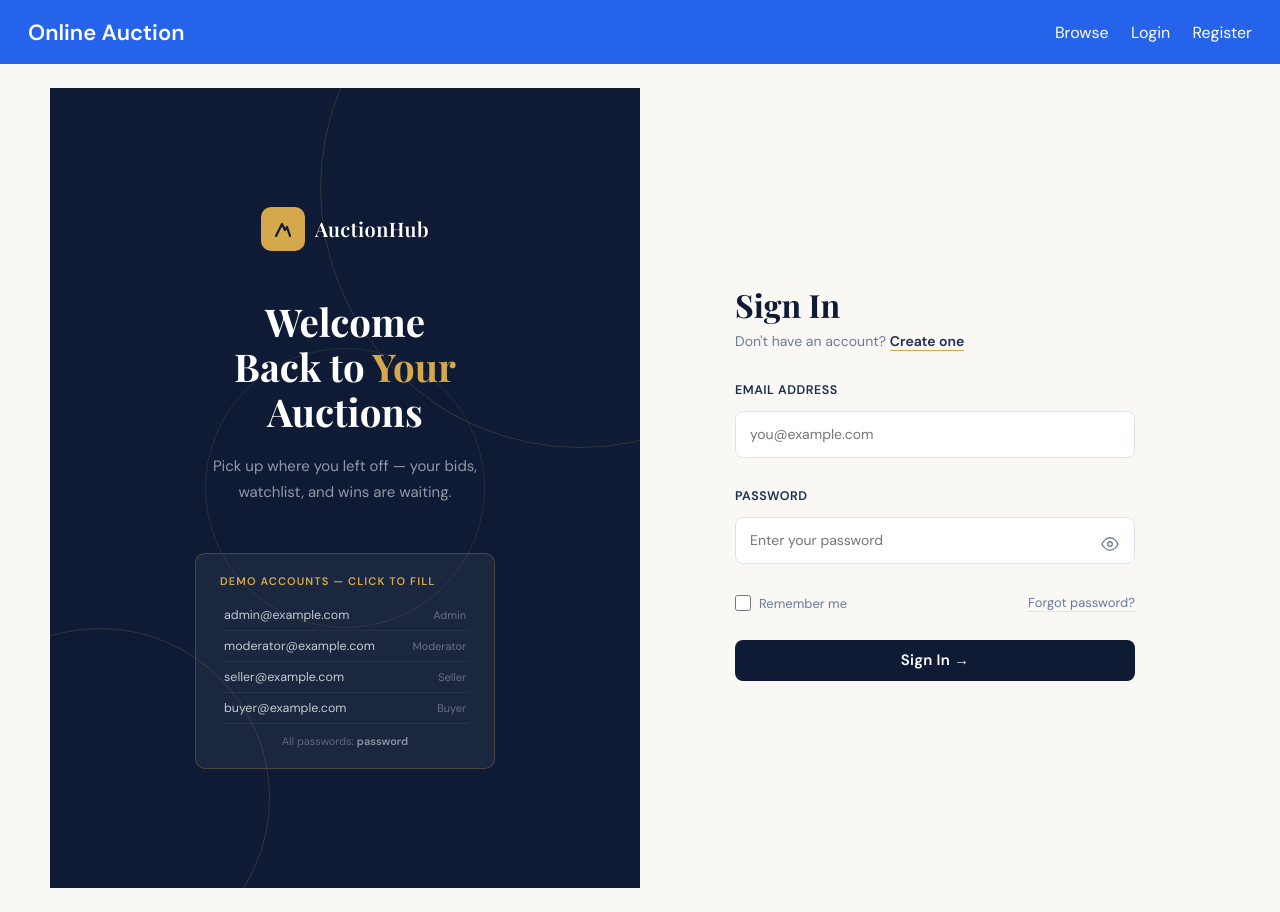
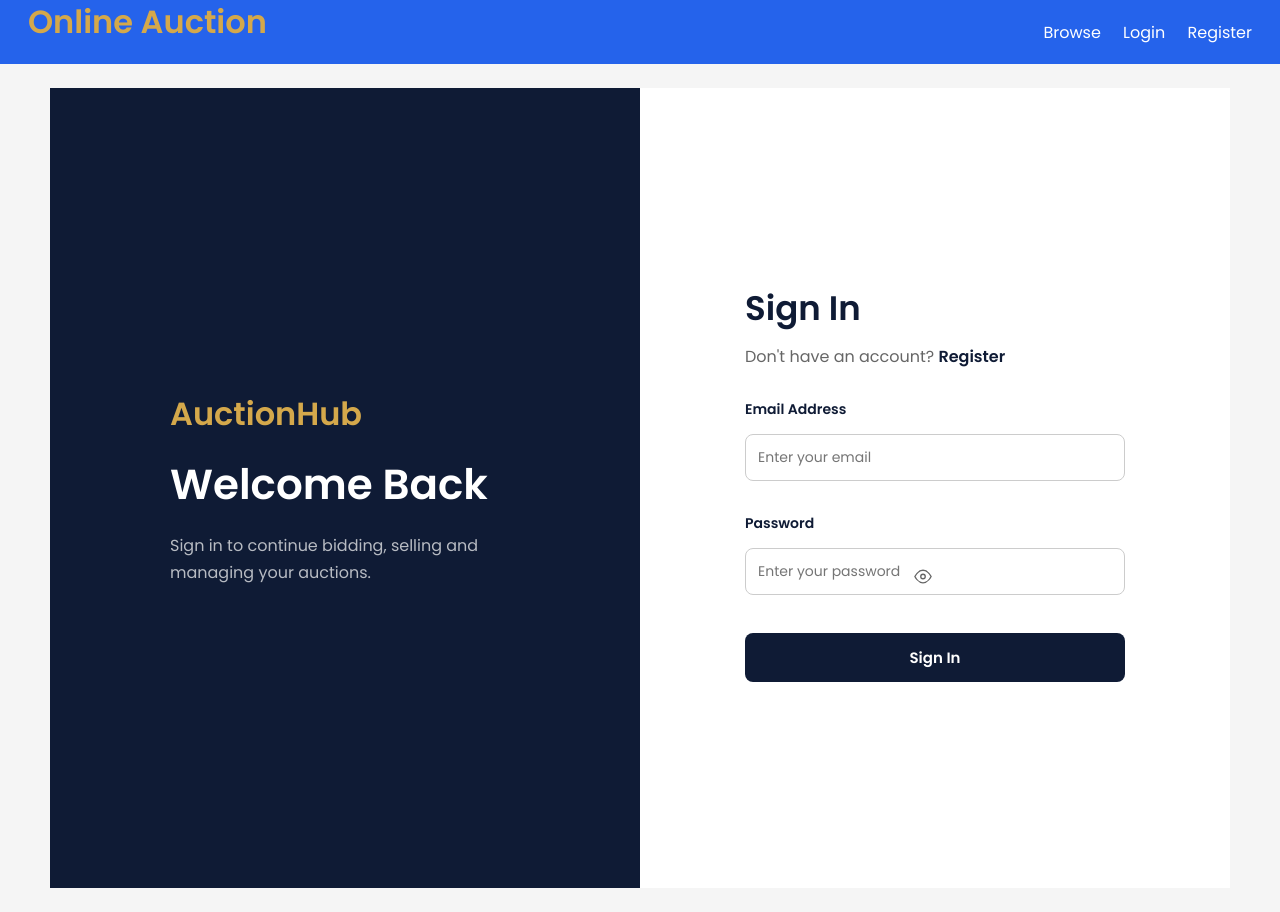
Before and after one commit to UtshabSaha/online-auction-system, a PHP site: page /index.php?page=login in a window 1280 px wide. Before the commit the page ends 888 px from the top, so only its background shows below. Run offline with PHP 8.4, Linux system fonts and the light colour scheme.

Commit message:
Unnecessary stuffs have been removed

```diff
--- a/app/views/auth/login.php
+++ b/app/views/auth/login.php
@@ -1,473 +1,422 @@
 <?php
-if (is_logged_in()) { redirect_to('index.php?page=home'); }
+if (is_logged_in()) {
+    redirect_to('index.php?page=home');
+}
 
 $error = '';
 $old_email = '';
 
 if ($_SERVER['REQUEST_METHOD'] === 'POST') {
-    $email    = trim($_POST['email']    ?? '');
+
+    $email = trim($_POST['email'] ?? '');
     $password = $_POST['password'] ?? '';
+
     $old_email = $email;
 
     if ($email === '' || $password === '') {
+
         $error = 'Please enter your email and password.';
+
     } else {
-        $stmt = $conn->prepare('SELECT id, name, password_hash, role, seller_verified, is_active FROM users WHERE email = ? LIMIT 1');
+
+        $stmt = $conn->prepare('
+            SELECT id, name, password_hash, role, seller_verified, is_active
+            FROM users
+            WHERE email = ?
+            LIMIT 1
+        ');
+
         $stmt->bind_param('s', $email);
         $stmt->execute();
+
         $result = $stmt->get_result();
-        $user   = $result->fetch_assoc();
+        $user = $result->fetch_assoc();
+
         $stmt->close();
 
         if (!$user || !password_verify($password, $user['password_hash'])) {
+
             $error = 'Incorrect email or password.';
+
         } elseif (!$user['is_active']) {
-            $error = 'Your account has been deactivated. Please contact support.';
+
+            $error = 'Your account has been deactivated.';
+
         } else {
+
             session_regenerate_id(true);
-            $_SESSION['user_id']         = $user['id'];
-            $_SESSION['user_name']       = $user['name'];
-            $_SESSION['user_role']       = $user['role'];
+
+            $_SESSION['user_id'] = $user['id'];
+            $_SESSION['user_name'] = $user['name'];
+            $_SESSION['user_role'] = $user['role'];
             $_SESSION['seller_verified'] = $user['seller_verified'];
 
             switch ($user['role']) {
-                case 'admin':     redirect_to('index.php?page=admin_dashboard');     break;
-                case 'moderator': redirect_to('index.php?page=moderator_dashboard'); break;
-                case 'seller':    redirect_to('index.php?page=seller_dashboard');    break;
-                default:          redirect_to('index.php?page=buyer_dashboard');     break;
+
+                case 'admin':
+                    redirect_to('index.php?page=admin_dashboard');
+                    break;
+
+                case 'moderator':
+                    redirect_to('index.php?page=moderator_dashboard');
+                    break;
+
+                case 'seller':
+                    redirect_to('index.php?page=seller_dashboard');
+                    break;
+
+                default:
+                    redirect_to('index.php?page=buyer_dashboard');
+                    break;
             }
         }
     }
 }
 ?>
+
 <!DOCTYPE html>
 <html lang="en">
+
 <head>
+
 <meta charset="UTF-8">
+
 <meta name="viewport" content="width=device-width, initial-scale=1.0">
-<title>Sign In — Online Auction</title>
+
+<title>Login - AuctionHub</title>
+
 <link rel="preconnect" href="https://fonts.googleapis.com">
+
 <link rel="preconnect" href="https://fonts.gstatic.com" crossorigin>
-<link href="https://fonts.googleapis.com/css2?family=Playfair+Display:wght@600;700&family=DM+Sans:wght@300;400;500;600&display=swap" rel="stylesheet">
+
+<link href="https://fonts.googleapis.com/css2?family=Poppins:wght@300;400;500;600&display=swap" rel="stylesheet">
+
 <style>
-*, *::before, *::after { box-sizing: border-box; margin: 0; padding: 0; }
 
-:root {
-  --navy:   #0f1b35;
-  --ink:    #1a2d52;
-  --gold:   #d4a84b;
-  --gold-l: #e8c97a;
-  --cream:  #faf8f4;
-  --muted:  #6b7a99;
-  --border: #dde3ef;
-  --red:    #c0392b;
-  --radius: 12px;
-  --trans:  0.22s ease;
+*{
+    margin:0;
+    padding:0;
+    box-sizing:border-box;
 }
 
-html, body { height: 100%; font-family: 'DM Sans', sans-serif; background: var(--cream); }
-
-/* ── LAYOUT ── */
-.page {
-  display: grid;
-  grid-template-columns: 1fr 1fr;
-  min-height: 100vh;
+body{
+    font-family:'Poppins',sans-serif;
+    background:#f5f5f5;
 }
 
-/* ── LEFT PANEL ── */
-.panel-left {
-  background: var(--navy);
-  position: relative;
-  display: flex;
-  flex-direction: column;
-  justify-content: center;
-  align-items: center;
-  padding: 60px 48px;
-  overflow: hidden;
-}
-.panel-left::before,
-.panel-left::after {
-  content: '';
-  position: absolute;
-  border-radius: 50%;
-  border: 1px solid rgba(212,168,75,0.18);
-}
-.panel-left::before { width: 520px; height: 520px; top: -160px; right: -200px; }
-.panel-left::after  { width: 340px; height: 340px; bottom: -80px; left: -120px; }
-.ring-mid {
-  position: absolute;
-  width: 280px; height: 280px;
-  border-radius: 50%;
-  border: 1px solid rgba(212,168,75,0.12);
-  top: 50%; left: 50%;
-  transform: translate(-50%, -50%);
-}
-.left-content {
-  position: relative;
-  z-index: 1;
-  text-align: center;
-  animation: fadeUp 0.7s ease both;
-}
-.brand-mark {
-  display: inline-flex;
-  align-items: center;
-  gap: 10px;
-  margin-bottom: 48px;
-  text-decoration: none;
-}
-.brand-icon {
-  width: 44px; height: 44px;
-  background: var(--gold);
-  border-radius: 10px;
-  display: grid;
-  place-items: center;
-}
-.brand-name {
-  font-family: 'Playfair Display', serif;
-  font-size: 20px;
-  color: #fff;
-  letter-spacing: 0.02em;
-}
-.panel-headline {
-  font-family: 'Playfair Display', serif;
-  font-size: clamp(30px, 3vw, 44px);
-  line-height: 1.18;
-  color: #fff;
-  margin-bottom: 20px;
-}
-.panel-headline em { color: var(--gold); font-style: normal; }
-.panel-sub {
-  font-size: 15px;
-  color: rgba(255,255,255,0.55);
-  line-height: 1.7;
-  max-width: 300px;
-  margin: 0 auto 48px;
+.page{
+    display:grid;
+    grid-template-columns:1fr 1fr;
+    min-height:100vh;
 }
 
-/* Demo accounts box */
-.demo-box {
-  background: rgba(255,255,255,0.05);
-  border: 1px solid rgba(212,168,75,0.25);
-  border-radius: 10px;
-  padding: 20px 24px;
-  text-align: left;
-  width: 100%;
-  max-width: 320px;
-}
-.demo-box h4 {
-  font-size: 11px;
-  font-weight: 600;
-  letter-spacing: 0.1em;
-  text-transform: uppercase;
-  color: var(--gold);
-  margin-bottom: 12px;
-}
-.demo-row {
-  display: flex;
-  justify-content: space-between;
-  align-items: center;
-  padding: 7px 0;
-  border-bottom: 1px solid rgba(255,255,255,0.06);
-  cursor: pointer;
-  transition: background var(--trans);
-  border-radius: 4px;
-  padding-left: 4px; padding-right: 4px;
-}
-.demo-row:last-child { border-bottom: none; }
-.demo-row:hover { background: rgba(212,168,75,0.08); }
-.demo-email { font-size: 12.5px; color: rgba(255,255,255,0.75); }
-.demo-role  { font-size: 11px; color: rgba(255,255,255,0.35); }
-.demo-hint  {
-  font-size: 11px;
-  color: rgba(255,255,255,0.3);
-  margin-top: 10px;
-  text-align: center;
+/* LEFT */
+
+.panel-left{
+    background:#0f1b35;
+    display:flex;
+    justify-content:center;
+    align-items:center;
+    padding:40px;
 }
 
-/* ── RIGHT PANEL ── */
-.panel-right {
-  background: var(--cream);
-  display: flex;
-  align-items: center;
-  justify-content: center;
-  padding: 48px 32px;
-}
-.form-box {
-  width: 100%;
-  max-width: 400px;
-  animation: fadeUp 0.6s 0.1s ease both;
-}
-.form-title {
-  font-family: 'Playfair Display', serif;
-  font-size: 32px;
-  color: var(--navy);
-  margin-bottom: 6px;
-}
-.form-sub {
-  font-size: 14px;
-  color: var(--muted);
-  margin-bottom: 32px;
-}
-.form-sub a {
-  color: var(--ink);
-  font-weight: 600;
-  text-decoration: none;
-  border-bottom: 1px solid var(--gold);
-}
-.form-sub a:hover { color: var(--gold); }
-
-/* Error */
-.error-banner {
-  background: #fef2f2;
-  border: 1px solid #fca5a5;
-  border-radius: var(--radius);
-  padding: 13px 16px;
-  margin-bottom: 20px;
-  display: flex;
-  align-items: center;
-  gap: 10px;
-  font-size: 13.5px;
-  color: var(--red);
-  animation: shake 0.35s ease;
+.left-content{
+    color:white;
+    max-width:350px;
 }
 
-/* Fields */
-.field { margin-bottom: 18px; }
-.field label {
-  display: block;
-  font-size: 12.5px;
-  font-weight: 600;
-  color: var(--ink);
-  letter-spacing: 0.04em;
-  text-transform: uppercase;
-  margin-bottom: 7px;
-}
-.input-wrap { position: relative; }
-.input-wrap input {
-  width: 100%;
-  padding: 12px 14px;
-  background: #fff;
-  border: 1.5px solid var(--border);
-  border-radius: 8px;
-  font: 14px/1.5 'DM Sans', sans-serif;
-  color: var(--navy);
-  transition: border-color var(--trans), box-shadow var(--trans);
-  outline: none;
-  -webkit-appearance: none;
-}
-.input-wrap input:focus {
-  border-color: var(--ink);
-  box-shadow: 0 0 0 3px rgba(26,45,82,0.08);
-}
-.input-wrap input.has-icon { padding-right: 44px; }
-
-.eye-btn {
-  position: absolute;
-  right: 12px; top: 50%; transform: translateY(-50%);
-  background: none; border: none; padding: 4px;
-  cursor: pointer; color: var(--muted);
-  display: grid; place-items: center;
-  transition: color var(--trans);
-  width: auto; margin: 0;
-}
-.eye-btn:hover { color: var(--navy); }
-
-/* Remember + forgot row */
-.row-between {
-  display: flex;
-  align-items: center;
-  justify-content: space-between;
-  margin-bottom: 22px;
-}
-.checkbox-label {
-  display: flex;
-  align-items: center;
-  gap: 8px;
-  font-size: 13px;
-  color: var(--muted);
-  cursor: pointer;
-  user-select: none;
-}
-.checkbox-label input[type="checkbox"] {
-  width: 16px; height: 16px;
-  accent-color: var(--navy);
-  cursor: pointer;
-  margin: 0;
-}
-.forgot-link {
-  font-size: 13px;
-  color: var(--muted);
-  text-decoration: none;
-  border-bottom: 1px solid var(--border);
-  transition: color var(--trans), border-color var(--trans);
-}
-.forgot-link:hover { color: var(--navy); border-color: var(--navy); }
-
-/* Submit */
-.btn-submit {
-  width: 100%;
-  padding: 13px;
-  background: var(--navy);
-  color: #fff;
-  border: none;
-  border-radius: 8px;
-  font: 600 15px/1 'DM Sans', sans-serif;
-  letter-spacing: 0.02em;
-  cursor: pointer;
-  transition: background var(--trans), box-shadow var(--trans), transform 0.15s;
-  position: relative;
-  overflow: hidden;
-}
-.btn-submit::after {
-  content: '';
-  position: absolute; inset: 0;
-  background: linear-gradient(135deg, rgba(212,168,75,0.18), transparent);
-  opacity: 0;
-  transition: opacity var(--trans);
-}
-.btn-submit:hover { background: var(--ink); box-shadow: 0 6px 20px rgba(15,27,53,0.22); }
-.btn-submit:hover::after { opacity: 1; }
-.btn-submit:active { transform: scale(0.99); }
-
-/* ── ANIMATIONS ── */
-@keyframes fadeUp {
-  from { opacity: 0; transform: translateY(18px); }
-  to   { opacity: 1; transform: translateY(0); }
-}
-@keyframes shake {
-  0%,100% { transform: translateX(0); }
-  20%     { transform: translateX(-6px); }
-  40%     { transform: translateX(6px); }
-  60%     { transform: translateX(-4px); }
-  80%     { transform: translateX(4px); }
+.brand{
+    font-size:32px;
+    font-weight:600;
+    margin-bottom:20px;
+    color:#d4a84b;
 }
 
-@media (max-width: 820px) {
-  .page { grid-template-columns: 1fr; }
-  .panel-left { display: none; }
-  .panel-right { padding: 40px 20px; }
+.left-content h1{
+    font-size:42px;
+    line-height:1.3;
+    margin-bottom:20px;
 }
+
+.left-content p{
+    color:rgba(255,255,255,0.7);
+    line-height:1.7;
+}
+
+/* RIGHT */
+
+.panel-right{
+    background:white;
+    display:flex;
+    justify-content:center;
+    align-items:center;
+    padding:40px;
+}
+
+.form-box{
+    width:100%;
+    max-width:380px;
+}
+
+.form-title{
+    font-size:34px;
+    color:#0f1b35;
+    margin-bottom:10px;
+}
+
+.form-sub{
+    color:#666;
+    margin-bottom:30px;
+}
+
+.form-sub a{
+    color:#0f1b35;
+    text-decoration:none;
+    font-weight:600;
+}
+
+/* ERROR */
+
+.error{
+    background:#ffe5e5;
+    color:#c0392b;
+    padding:12px;
+    border-radius:8px;
+    margin-bottom:20px;
+    font-size:14px;
+}
+
+/* FIELD */
+
+.field{
+    margin-bottom:20px;
+}
+
+.field label{
+    display:block;
+    margin-bottom:8px;
+    font-size:14px;
+    font-weight:600;
+    color:#0f1b35;
+}
+
+.input-wrap{
+    position:relative;
+}
+
+.input-wrap input{
+    width:100%;
+    padding:12px;
+    border:1px solid #ccc;
+    border-radius:8px;
+    font-size:14px;
+    outline:none;
+}
+
+.input-wrap input:focus{
+    border-color:#0f1b35;
+}
+
+.has-icon{
+    padding-right:45px !important;
+}
+
+/* EYE BUTTON */
+
+.eye-btn{
+    position:absolute;
+    right:12px;
+    top:50%;
+    transform:translateY(-50%);
+    background:none;
+    border:none;
+    cursor:pointer;
+    color:#666;
+}
+
+/* BUTTON */
+
+.btn-submit{
+    width:100%;
+    padding:13px;
+    border:none;
+    border-radius:8px;
+    background:#0f1b35;
+    color:white;
+    font-size:15px;
+    font-weight:600;
+    cursor:pointer;
+    transition:0.2s;
+}
+
+.btn-submit:hover{
+    background:#1a2d52;
+}
+
+/* MOBILE */
+
+@media(max-width:800px){
+
+    .page{
+        grid-template-columns:1fr;
+    }
+
+    .panel-left{
+        display:none;
+    }
+}
+
 </style>
+
 </head>
+
 <body>
 
 <div class="page">
 
-  <!-- ── LEFT ── -->
-  <aside class="panel-left">
-    <div class="ring-mid"></div>
+    <!-- LEFT -->
+
+    <div class="panel-left">
+
         <div class="left-content">
 
-      <a href="<?= e(base_url('index.php')) ?>" class="brand-mark">
-        <div class="brand-icon">
-          <svg width="22" height="22" viewBox="0 0 22 22" fill="none">
-            <path d="M4 18L10 6l3 6 2-3 3 9" stroke="#0f1b35" stroke-width="2.2" stroke-linecap="round" stroke-linejoin="round"/>
-          </svg>
+            <div class="brand">
+                AuctionHub
             </div>
-        <span class="brand-name">AuctionHub</span>
-      </a>
 
-      <h1 class="panel-headline">Welcome<br>Back to <em>Your</em><br>Auctions</h1>
-      <p class="panel-sub">Pick up where you left off — your bids, watchlist, and wins are waiting.</p>
+            <h1>
+                Welcome Back
+            </h1>
 
-      <div class="demo-box">
-        <h4>Demo Accounts — click to fill</h4>
-        <div class="demo-row" onclick="fillDemo('admin@example.com')">
-          <span class="demo-email">admin@example.com</span>
-          <span class="demo-role">Admin</span>
-        </div>
-        <div class="demo-row" onclick="fillDemo('moderator@example.com')">
-          <span class="demo-email">moderator@example.com</span>
-          <span class="demo-role">Moderator</span>
-        </div>
-        <div class="demo-row" onclick="fillDemo('seller@example.com')">
-          <span class="demo-email">seller@example.com</span>
-          <span class="demo-role">Seller</span>
-        </div>
-        <div class="demo-row" onclick="fillDemo('buyer@example.com')">
-          <span class="demo-email">buyer@example.com</span>
-          <span class="demo-role">Buyer</span>
-        </div>
-        <p class="demo-hint">All passwords: <strong style="color:rgba(255,255,255,0.5)">password</strong></p>
+            <p>
+                Sign in to continue bidding,
+                selling and managing your auctions.
+            </p>
+
         </div>
 
     </div>
-  </aside>
 
-  <!-- ── RIGHT ── -->
-  <main class="panel-right">
+    <!-- RIGHT -->
+
+    <div class="panel-right">
+
         <div class="form-box">
 
-      <h2 class="form-title">Sign In</h2>
-      <p class="form-sub">Don't have an account? <a href="<?= e(base_url('index.php?page=register')) ?>">Create one</a></p>
+            <h2 class="form-title">
+                Sign In
+            </h2>
 
-      <?php if ($error): ?>
-      <div class="error-banner" role="alert">
-        <svg width="16" height="16" viewBox="0 0 16 16" fill="none" flex-shrink="0">
-          <circle cx="8" cy="8" r="7.5" stroke="#c0392b"/>
-          <path d="M8 4.5v4M8 11h.01" stroke="#c0392b" stroke-width="1.5" stroke-linecap="round"/>
-        </svg>
+            <p class="form-sub">
+                Don't have an account?
+                <a href="<?= e(base_url('index.php?page=register')) ?>">
+                    Register
+                </a>
+            </p>
+
+            <?php if($error): ?>
+
+                <div class="error">
                     <?= e($error) ?>
                 </div>
+
             <?php endif; ?>
 
             <form method="POST" action="<?= e(base_url('index.php?page=login')) ?>">
 
                 <div class="field">
-          <label for="email">Email Address</label>
+
+                    <label>Email Address</label>
+
                     <div class="input-wrap">
-            <input type="email" id="email" name="email"
-                   placeholder="you@example.com"
+
+                        <input
+                            type="email"
+                            name="email"
+                            placeholder="Enter your email"
                             value="<?= e($old_email) ?>"
-                   autocomplete="email" required>
+                            required
+                        >
+
                     </div>
+
                 </div>
 
                 <div class="field">
-          <label for="password">Password</label>
+
+                    <label>Password</label>
+
                     <div class="input-wrap">
-            <input type="password" id="password" name="password"
+
+                        <input
+                            type="password"
+                            name="password"
+                            id="password"
                             placeholder="Enter your password"
-                   autocomplete="current-password"
-                   class="has-icon" required>
-            <button type="button" class="eye-btn" id="eyeBtn" aria-label="Toggle password">
+                            class="has-icon"
+                            required
+                        >
+
+                        <button
+                            type="button"
+                            class="eye-btn"
+                            onclick="togglePassword()"
+                        >
+
                             <svg width="18" height="18" viewBox="0 0 20 20" fill="none">
-                <path d="M1 10s3.5-7 9-7 9 7 9 7-3.5 7-9 7-9-7-9-7Z" stroke="currentColor" stroke-width="1.5"/>
-                <circle cx="10" cy="10" r="2.5" stroke="currentColor" stroke-width="1.5"/>
+
+                                <path
+                                    d="M1 10s3.5-7 9-7 9 7 9 7-3.5 7-9 7-9-7-9-7Z"
+                                    stroke="currentColor"
+                                    stroke-width="1.5"
+                                />
+
+                                <circle
+                                    cx="10"
+                                    cy="10"
+                                    r="2.5"
+                                    stroke="currentColor"
+                                    stroke-width="1.5"
+                                />
+
                             </svg>
+
                         </button>
-          </div>
+
                     </div>
 
-        <div class="row-between">
-          <label class="checkbox-label">
-            <input type="checkbox" name="remember"> Remember me
-          </label>
-          <a href="#" class="forgot-link">Forgot password?</a>
                 </div>
 
-        <button type="submit" class="btn-submit">Sign In →</button>
+                <button type="submit" class="btn-submit">
+                    Sign In
+                </button>
 
             </form>
+
         </div>
-  </main>
+
+    </div>
 
 </div>
 
 <script>
-// Eye toggle
-const pwInp  = document.getElementById('password');
-const eyeBtn = document.getElementById('eyeBtn');
-eyeBtn.addEventListener('click', () => {
-  pwInp.type = pwInp.type === 'password' ? 'text' : 'password';
-});
 
-// Click demo row → fill email + password
-function fillDemo(email) {
-  document.getElementById('email').value    = email;
-  document.getElementById('password').value = 'password';
-  document.getElementById('email').focus();
+function togglePassword(){
+
+    let password = document.getElementById('password');
+
+    if(password.type === 'password'){
+
+        password.type = 'text';
+
+    }else{
+
+        password.type = 'password';
     }
+}
+
 </script>
+
 </body>
+
 </html>
```
Lines whose indentation alone changed are shown as unchanged.
